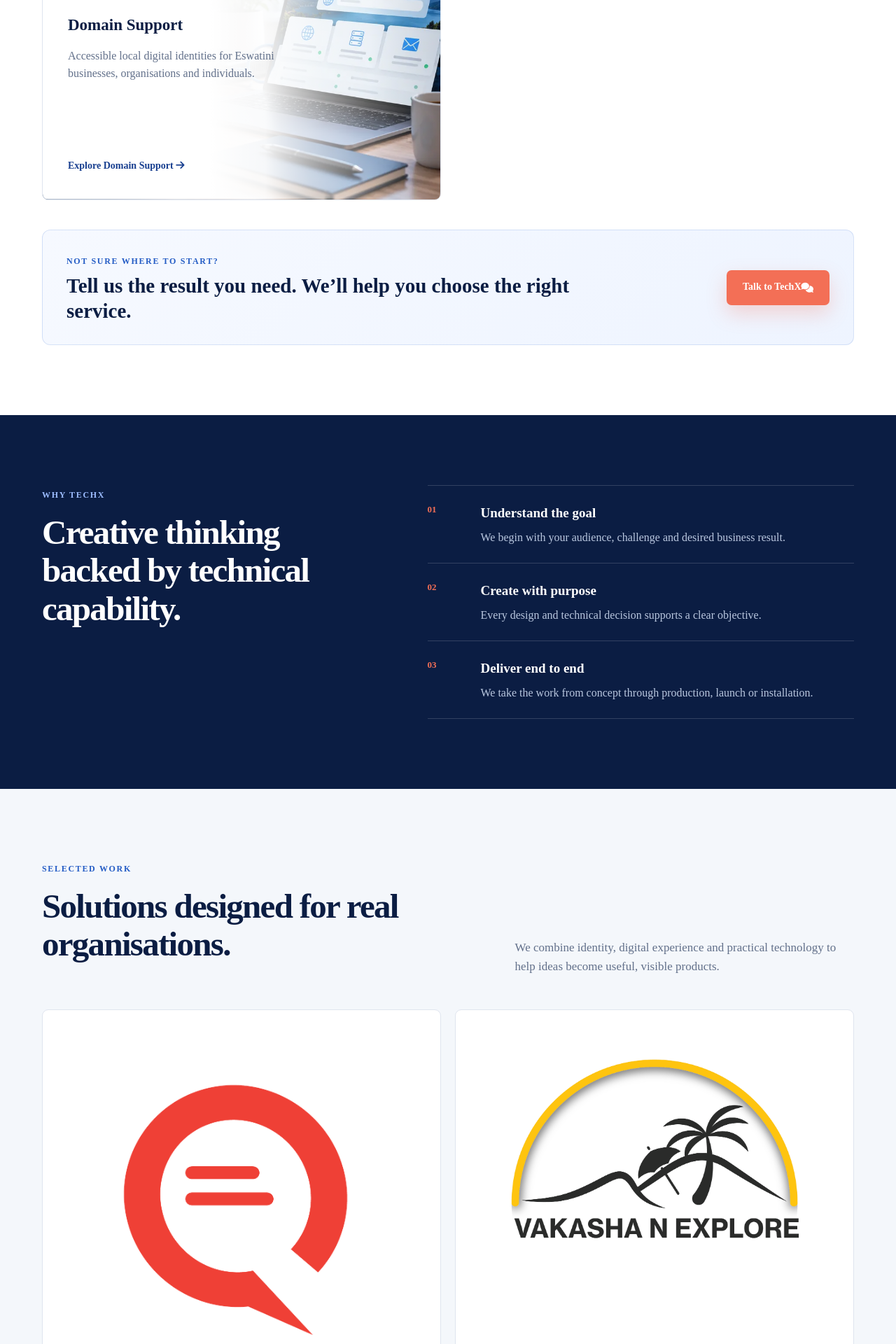
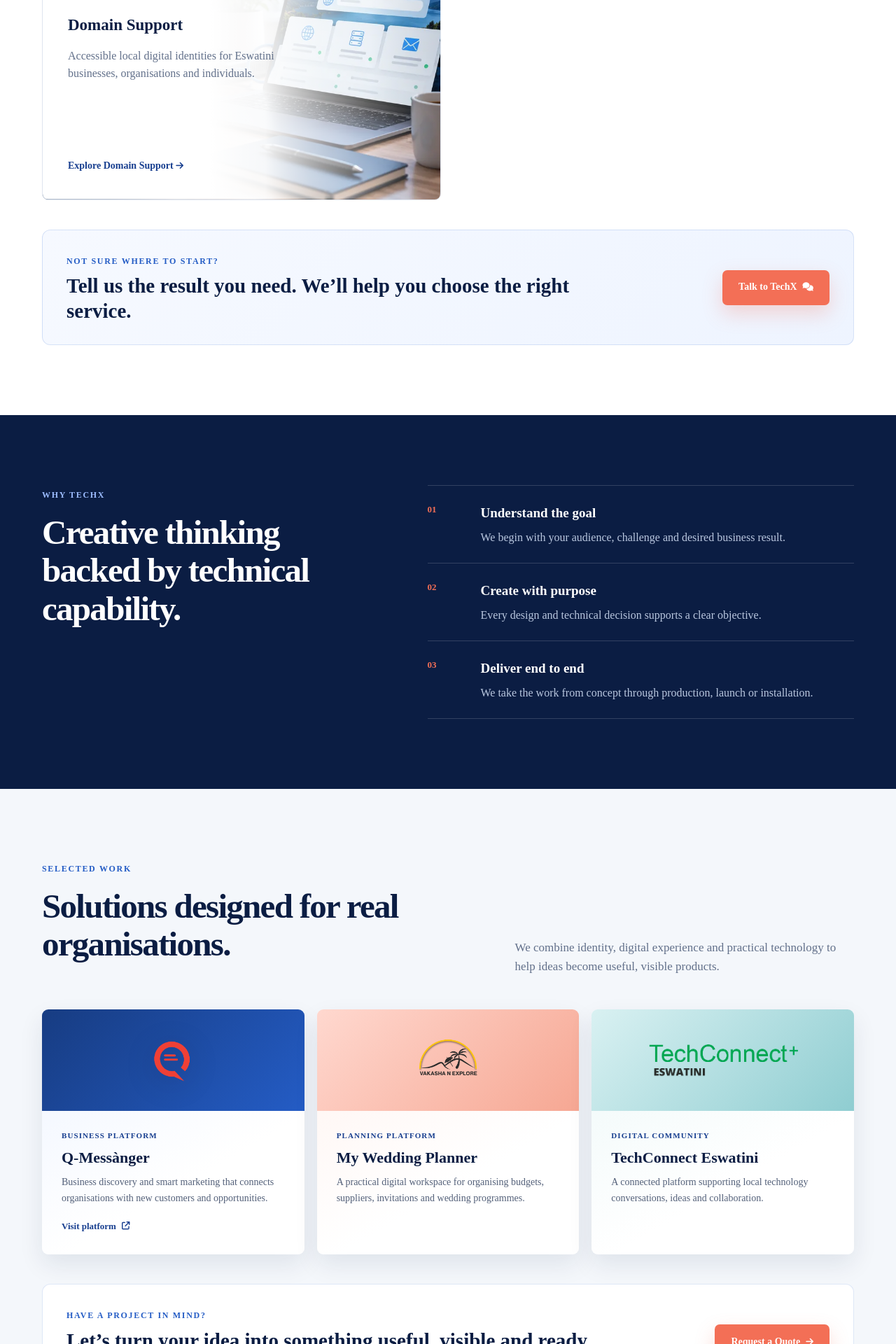
Before and after one commit to Tmazst/TechX_Repository, a Flask app: page / in a window 1280 px wide. Shown: the part 2200-4120 px from the top of the page at 70% size. Run offline with Flask 3, Linux system fonts and the light colour scheme; some libraries are stand-ins or nearby versions; some web fonts are replaced.

Commit message:
Refine service weights and style equal app cards

```diff
--- a/static/css/styles.css
+++ b/static/css/styles.css
@@ -3154,3 +3154,116 @@ section{
     .nav-dropdown__menu,
     .nav-dropdown__toggle > span { transition: none; }
 }
+
+/* Refined service menu, equal work cards and icon rhythm */
+.nav-dropdown__toggle { font-weight: 600; }
+.nav-dropdown__toggle > i {
+    font-size: 10px;
+    transition: transform .2s ease;
+}
+.nav-dropdown.is-open .nav-dropdown__toggle > i { transform: rotate(180deg); }
+.nav-dropdown__menu strong { font-weight: 600; }
+.nav-dropdown__menu span { font-weight: 400; line-height: 1.4; }
+.nav-cta,
+.nav-login,
+.button,
+.service-card > a,
+.work-card__copy a {
+    gap: 8px;
+}
+.nav-cta i,
+.button i,
+.service-card > a i,
+.work-card__copy a i { font-size: .88em; }
+
+.work-grid--apps {
+    grid-template-columns: repeat(3,minmax(0,1fr));
+    gap: 18px;
+}
+.work-card--app {
+    min-height: 350px;
+    display: flex;
+    flex-direction: column;
+    border: 0;
+    box-shadow: 0 14px 35px rgba(11,29,67,.09);
+    transition: transform .25s ease, box-shadow .25s ease;
+}
+.work-card--app:hover {
+    transform: translateY(-5px);
+    box-shadow: 0 20px 45px rgba(11,29,67,.14);
+}
+.work-card--app .work-card__media {
+    height: 145px;
+    display: flex;
+    align-items: center;
+    justify-content: center;
+    padding: 26px;
+}
+.work-card--app .work-card__media img {
+    width: auto;
+    max-width: 78%;
+    height: auto;
+    max-height: 88px;
+    object-fit: contain;
+}
+.work-card--app .work-card__copy {
+    flex: 1;
+    padding: 27px 28px 30px;
+    display: flex;
+    flex-direction: column;
+    justify-content: flex-start;
+}
+.work-card--app .work-card__copy > span {
+    color: var(--tx-blue);
+    text-transform: uppercase;
+    font-size: 11px;
+    font-weight: 700;
+    letter-spacing: .1em;
+}
+.work-card--app .work-card__copy h3 {
+    margin: 9px 0 10px;
+    color: var(--tx-blue-deep);
+    font-size: 22px;
+    line-height: 1.2;
+}
+.work-card--app .work-card__copy p {
+    margin: 0;
+    color: #536079;
+    font-size: 14px;
+    line-height: 1.65;
+}
+.work-card--app .work-card__copy a {
+    display: inline-flex;
+    align-items: center;
+    margin-top: auto;
+    padding-top: 18px;
+    color: var(--tx-blue);
+    font-size: 13px;
+    font-weight: 700;
+}
+.work-card--qm { background: linear-gradient(150deg,#eef4ff 0%,#fff 65%); }
+.work-card--qm .work-card__media { background: linear-gradient(135deg,#173c82,#245cc5); }
+.work-card--qm .work-card__media img { filter: drop-shadow(0 8px 20px rgba(0,0,0,.18)); }
+.work-card--wedding { background: linear-gradient(150deg,#fff3ef 0%,#fff 65%); }
+.work-card--wedding .work-card__media { background: linear-gradient(135deg,#ffd8cf,#f6a793); }
+.work-card--connect { background: linear-gradient(150deg,#edf8f8 0%,#fff 65%); }
+.work-card--connect .work-card__media { background: linear-gradient(135deg,#d9f1f2,#8fcdd1); }
+
+.footer-contact a,
+.footer-contact span { display: inline-flex; align-items: center; gap: 9px; }
+.footer-contact i { width: 14px; color: #9dbdff; text-align: center; }
+.whatsapp-fab { display: inline-flex; align-items: center; gap: 8px; }
+.whatsapp-fab i { font-size: 18px; }
+
+@media (max-width: 920px) {
+    .work-grid--apps { grid-template-columns: repeat(2,minmax(0,1fr)); }
+}
+@media (max-width: 680px) {
+    .work-grid--apps { grid-template-columns: 1fr; }
+    .work-card--app { min-height: 330px; }
+    .work-card--app .work-card__media { height: 135px; }
+}
+@media (prefers-reduced-motion: reduce) {
+    .work-card--app { transition: none; }
+    .work-card--app:hover { transform: none; }
+}
```
